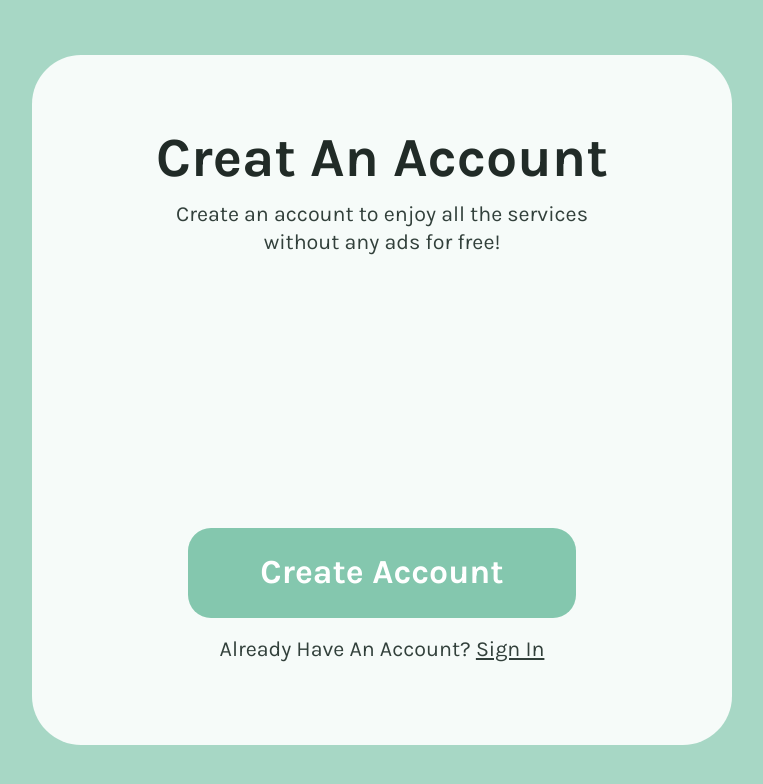
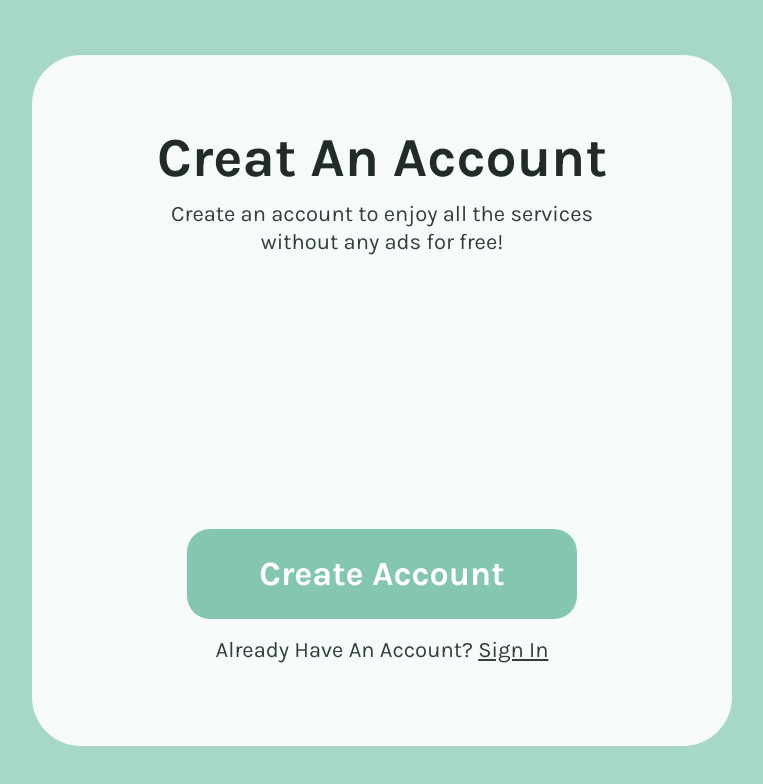
Before and after one commit to marinabonin/Sign-up-Form, a plain HTML site: page index.html in a window 1280 px wide. Shown: the whole page, without its empty margins (258-1021 px from the left). Drawn offline with Linux system fonts and the light colour scheme.

Commit message:
Fix font-size

```diff
--- a/css/styles.css
+++ b/css/styles.css
@@ -22,7 +22,7 @@ main {
 .container {
   max-width: 700px;
   width: 100%;
-  border-radius: 49.09px;
+  border-radius: 49px;
   background-color: #f6fbf9;
   text-align: center;
   padding: 67px 62px 82px;
@@ -31,31 +31,29 @@ main {
 .container__title {
   color: #212b27;
   font-family: Karla, sans-serif;
-  font-size: 55.226px;
+  font-size: 55px;
   font-weight: 700;
-  line-height: 71.794px;
+  line-height: 72px;
   padding-bottom: 6px;
 }
 
 .container__description {
-  /* max-width: 472px; */
-
   color: #32403b;
   font-family: Karla, sans-serif;
-  font-size: 21.477px;
-  line-height: 27.92px;
+  font-size: 22px;
+  line-height: 28px;
   padding: 0 51.5px 273px;
 }
 
 .container__button {
   border: none;
-  border-radius: 23.011px;
+  border-radius: 23px;
   background-color: #84c7ae;
   color: #fff;
   font-family: Karla, sans-serif;
-  font-size: 33.749px;
+  font-size: 34px;
   font-weight: 700;
-  line-height: 43.874px;
+  line-height: 44px;
   padding: 23px 72.8px;
   margin-bottom: 17px;
 }
@@ -67,10 +65,10 @@ main {
 
 .container__sign-in {
   color: #32403b;
-  font-family: Karla;
-  font-size: 21.477px;
+  font-family: Karla, sans-serif;
+  font-size: 22px;
   font-weight: 400;
-  line-height: 27.92px;
+  line-height: 28px;
 }
 
 a {
```
